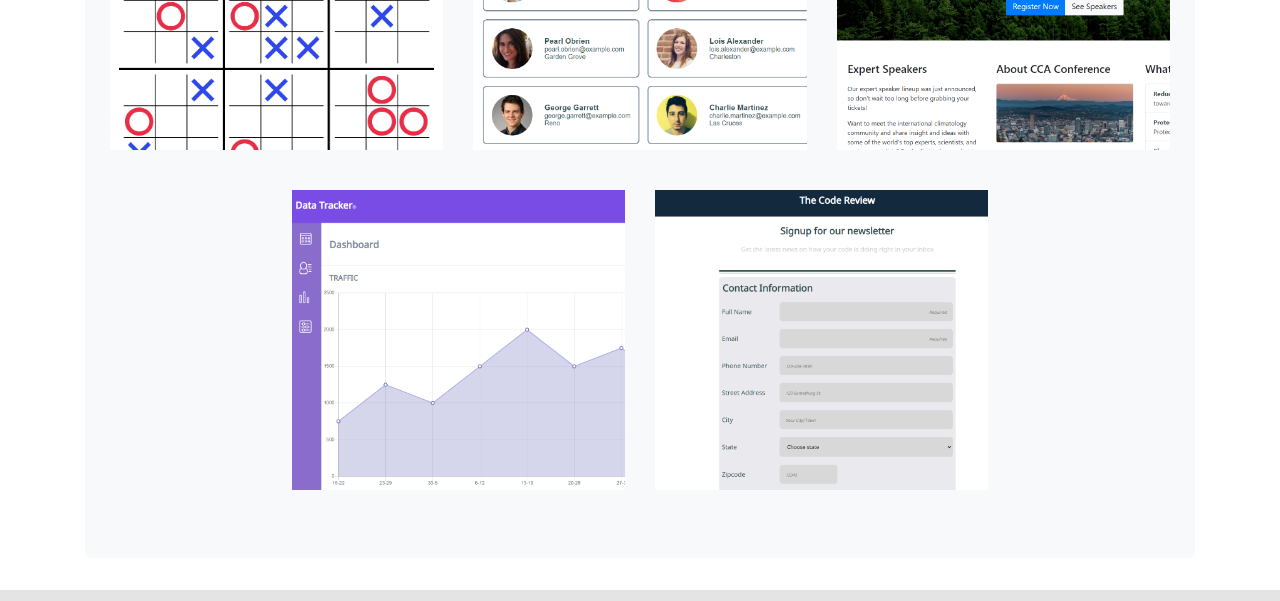
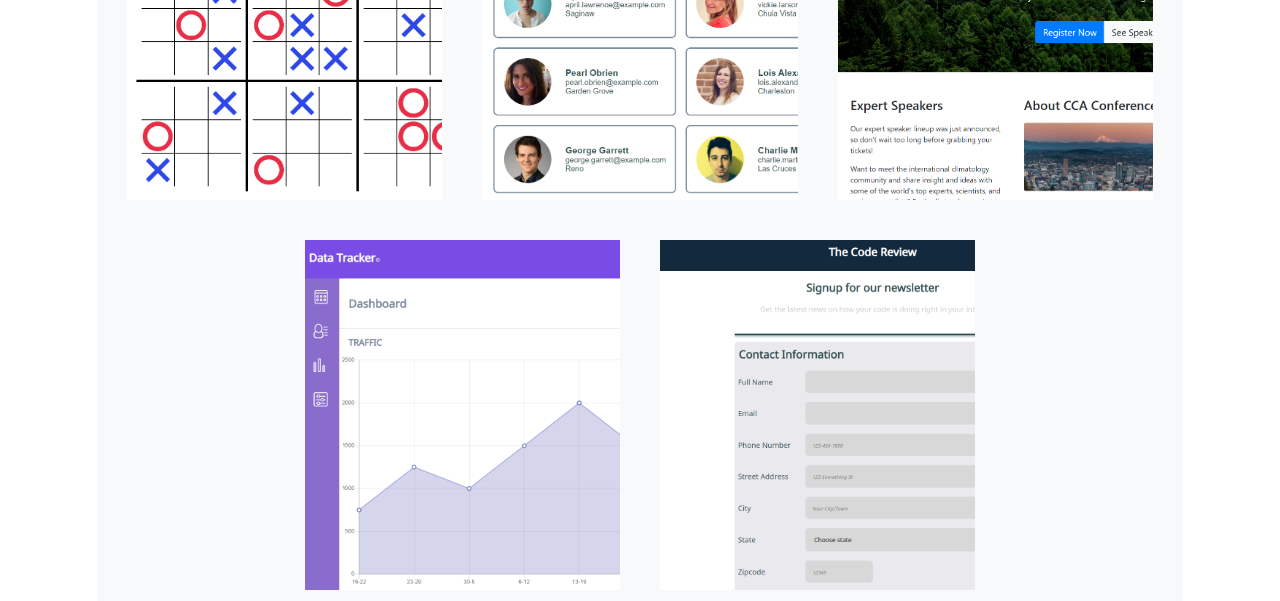
Before and after one commit to janthenelli/janthenelli.github.io, a plain HTML site: page index.html in a window 1280 px wide. Shown: the part 1409-2010 px from the top of the page. Drawn offline with nearby package versions, Linux system fonts and the light colour scheme.

Commit message:
fixed mobile breakpoint to fit project cards

```diff
--- a/css/custom.css
+++ b/css/custom.css
@@ -29,7 +29,7 @@ html {
 }
 
 .name {
-    font-size: 2rem;
+    font-size: 1.8rem;
     color: white;
 }
 
@@ -84,7 +84,7 @@ html {
 }
 
 .about-text {
-    padding: 0 40px;
+    padding: 0;
     font-weight: 500;
 }
 
@@ -126,7 +126,8 @@ html {
 }
 
 .project-card {
-    width: 90%;
+    width: 100%;
+    padding: 0;
 }
 
 .row .project-card:nth-child(1) .img-wrapper {
@@ -158,10 +159,10 @@ html {
 
 .img-wrapper {
     height: 200px;
-    min-width: 250px;
+    min-width: 150px;
     max-width: 600px;
     position: relative;
-    margin: 20px 0;
+    margin: 20px auto;
 }
 
 .project-img {
@@ -227,6 +228,7 @@ html {
 }
 
 .contact {
+    padding-left: 0;
     list-style-type: none;
     display: flex;
     flex-direction: row;
@@ -285,13 +287,17 @@ html {
     }
 }
 
-@media screen and (min-width: 775px) {
+@media screen and (min-width: 768px) {
     .img-wrapper {
-        height: 300px;
+        height: 350px;
+    }
+
+    .about-text {
+        padding: 0 40px;
     }
 }
 
-@media screen and (min-width: 1104px) {
+@media screen and (min-width: 1024px) {
     .about-content {
         flex-direction: row;
         margin: 0 20%
@@ -300,4 +306,12 @@ html {
     .about-content img {
         margin: 0;
     }
+
+    .project-card {
+        padding: 0 20px;
+    }
+
+    #projects.container {
+        max-width: 90%;
+    }
 }
--- a/js/app.js
+++ b/js/app.js
@@ -6,6 +6,7 @@ $(".project-btn").hover(() => {
     $(".fa-angle-double-right").removeClass("rotate")
 })
 
+
 $(".learn-more-btn").click((e) => {
     const index = $(".learn-more-btn").index(e.target)
     console.log(index)
```
